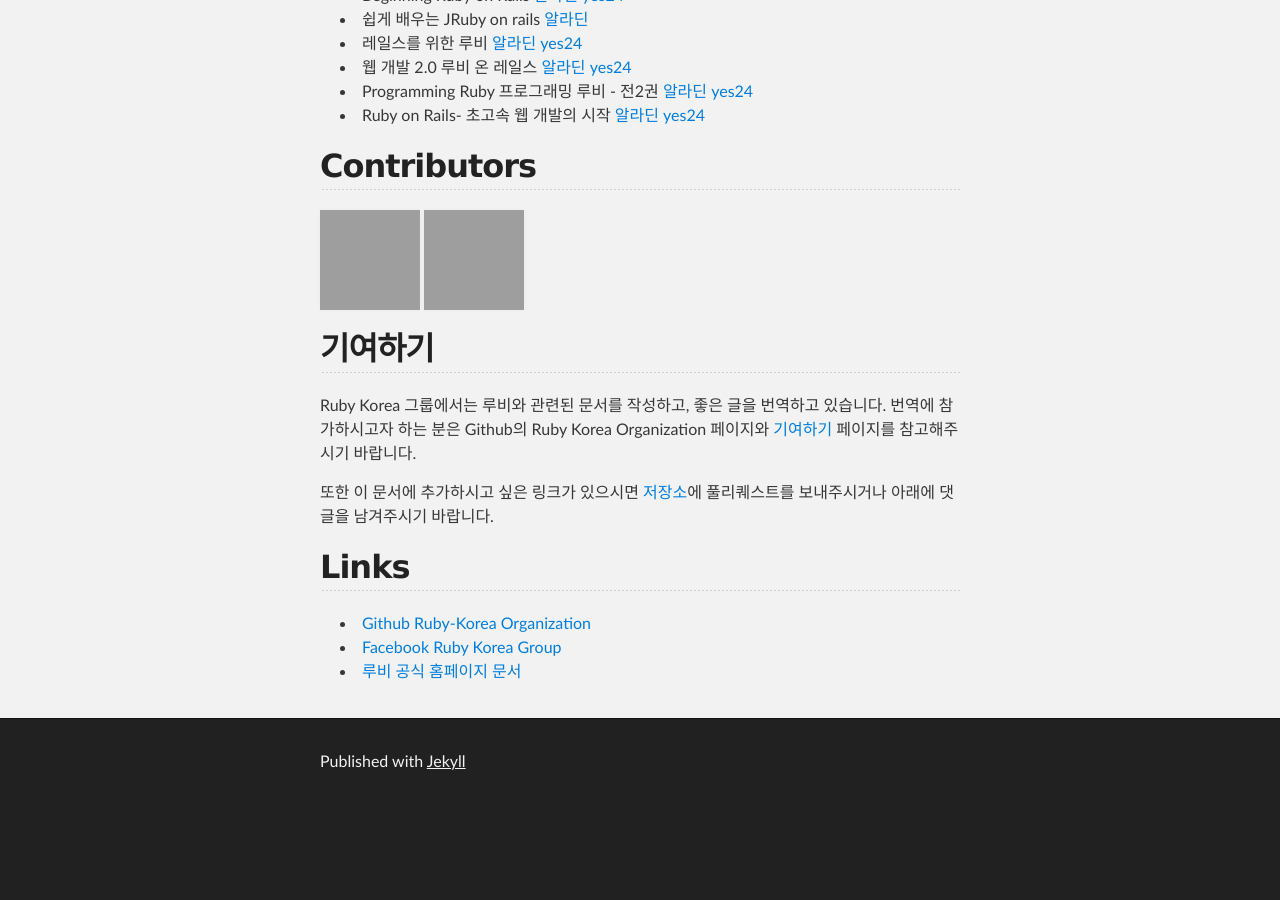
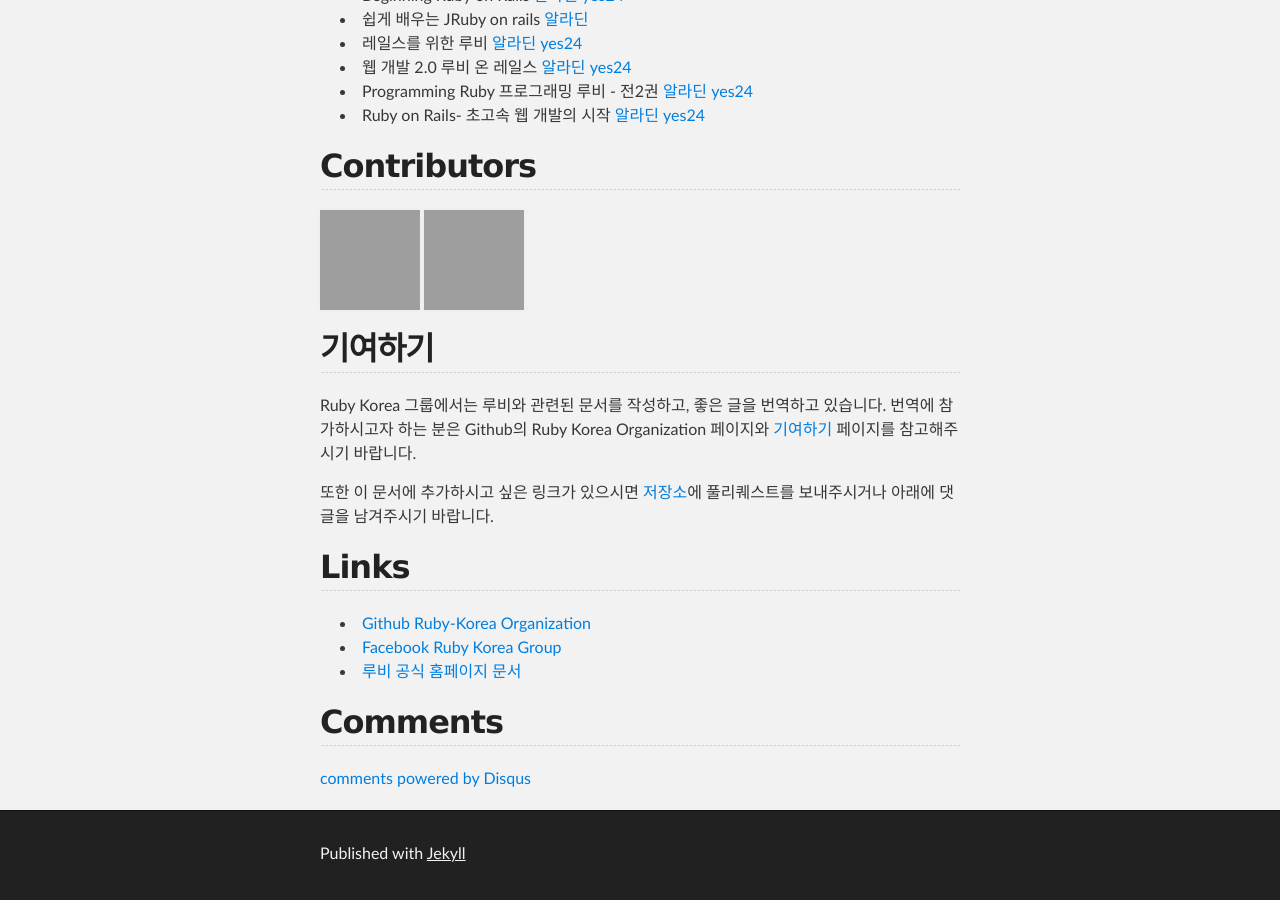
Before and after one commit to rubykr/rubykr.github.io, a Jekyll site: the page built from index.md, in a window 1280 px wide and 900 px high, scrolled down 2523 px, cut to the strip 0-900 px from the top of the window. Built offline with Jekyll 4.4.1, drawn with Linux system fonts in a browser that asks for light colours; Markdown is read by kramdown in place of the engine named in the settings; comment, search, counter and statistics services are not loaded; before the commit the page ends 3331 px from its top, so only the background shows below that; some of the changed lines change nothing that is shown; grey boxes are pictures that could not be loaded.

Commit message:
Add disqus section

```diff
--- a/_layouts/default.html
+++ b/_layouts/default.html
@@ -25,6 +25,24 @@
     <div id="main_content_wrap" class="outer">
       <section id="main_content" class="inner">
         {{ content }}
+
+        <h2>Comments</h2>
+
+        <div id="disqus_thread"></div>
+        <script type="text/javascript">
+          /* * * CONFIGURATION VARIABLES: EDIT BEFORE PASTING INTO YOUR WEBPAGE * * */
+          var disqus_shortname = 'ruby-korea'; // required: replace example with your forum shortname
+
+          /* * * DON'T EDIT BELOW THIS LINE * * */
+          (function() {
+          var dsq = document.createElement('script'); dsq.type = 'text/javascript'; dsq.async = true;
+          dsq.src = '//' + disqus_shortname + '.disqus.com/embed.js';
+          (document.getElementsByTagName('head')[0] || document.getElementsByTagName('body')[0]).appendChild(dsq);
+          })();
+        </script>
+        <noscript>Please enable JavaScript to view the <a href="http://disqus.com/?ref_noscript">comments powered by Disqus.</a></noscript>
+        <a href="http://disqus.com" class="dsq-brlink">comments powered by <span class="logo-disqus">Disqus</span></a>
+
       </section>
     </div>
 
```
